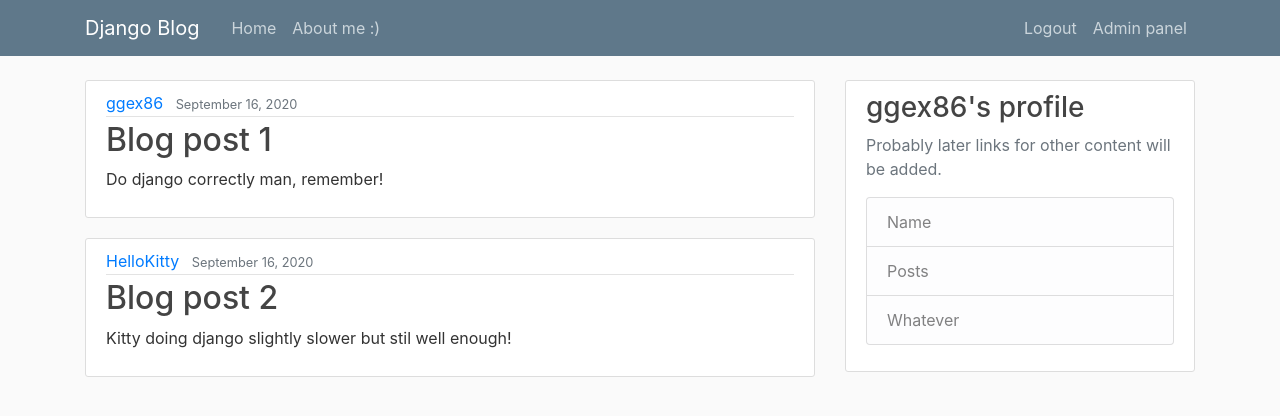
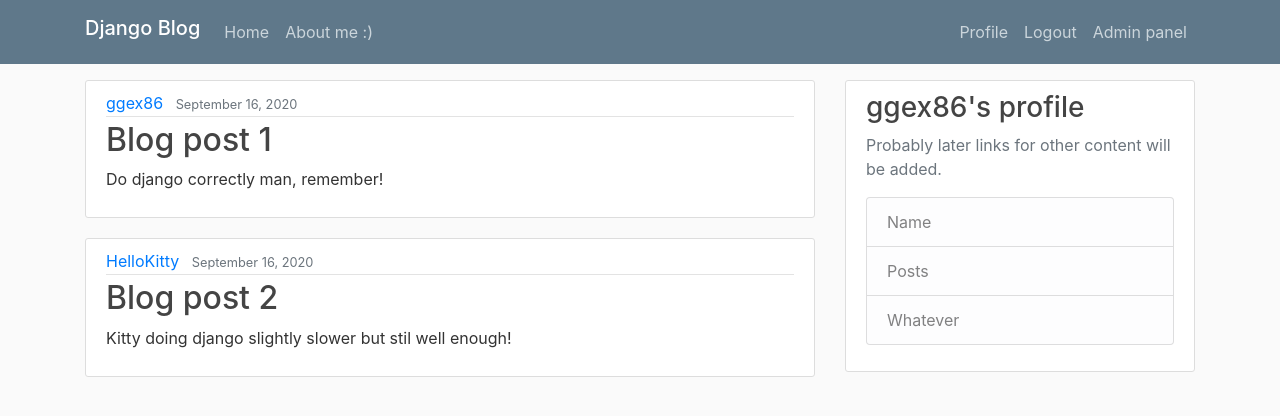
Before and after one commit to ggEx86/djangoProject, a Django app: page / in a window 1280 px wide. Shown: the top 416 px of the page. Run offline with Django 3.2, Linux system fonts and the light colour scheme; a user stored in the database is signed in; data comes from the database, SQL or seed files in the repository; both versions use the stored data as it was after the commit; some libraries are stand-ins or nearby versions.

Commit message:
profile site basic view

```diff
--- a/blog/templates/blog/base.html
+++ b/blog/templates/blog/base.html
@@ -25,7 +25,7 @@
 <header class="site-header">
     <nav class="navbar navbar-expand-md navbar-dark bg-steel fixed-top">
         <div class="container">
-            <a class="navbar-brand mr-4" href="{% url 'blog_home' %}">Django Blog</a>
+            <h3 class="navbar-brand">Django Blog</h3>
             <button class="navbar-toggler" type="button" data-toggle="collapse" data-target="#navbarToggle"
                     aria-controls="navbarToggle" aria-expanded="false" aria-label="Toggle navigation">
                 <span class="navbar-toggler-icon"></span>
@@ -38,6 +38,7 @@
                 <!-- Navbar Right Side -->
                 <div class="navbar-nav">
                     {% if user.is_authenticated %}
+                        <a class="nav-item nav-link" href="{% url 'user_profile' %}">Profile</a>
                         <a class="nav-item nav-link" href="{% url 'logout_user' %}">Logout</a>
                     {% else %}
                         <a class="nav-item nav-link" href="{% url 'login_user' %}">Login</a>
@@ -68,7 +69,7 @@
         {% if user.is_authenticated %}
             <div class="col-md-4">
                 <div class="content-section">
-        <h3>{{ user.username}}'s profile</h3>
+                    <h3>{{ user.username }}'s profile</h3>
                     <p class='text-muted'>Probably later links for other content will be added.
                     <ul class="list-group">
                         <li class="list-group-item list-group-item-light">Name</li>
--- a/djangoProject/settings.py
+++ b/djangoProject/settings.py
@@ -126,4 +126,6 @@ STATIC_URL = '/static/'
 # Crispy form bootstrap config
 CRISPY_TEMPLATE_PACK = 'bootstrap4'
 
+# Login config parameters
 LOGIN_REDIRECT_URL = 'blog_home'
+LOGIN_URL = 'login_user'
--- a/djangoProject/urls.py
+++ b/djangoProject/urls.py
@@ -24,4 +24,5 @@ urlpatterns = [
     path('register/', user_views.register, name='register_user'),
     path('login/', auth_views.LoginView.as_view(template_name='users/login.html'), name='login_user'),
     path('logout/', auth_views.LogoutView.as_view(template_name='users/logout.html'), name='logout_user'),
+    path('profile/', user_views.profile, name='user_profile'),
 ]
--- /dev/null
+++ b/users/templates/users/profile.html
@@ -0,0 +1,5 @@
+{% extends "blog/base.html" %}
+{% load crispy_forms_tags %}
+{% block content %}
+    <h1>{{ user.username }}</h1>
+{% endblock content %}
--- a/users/views.py
+++ b/users/views.py
@@ -1,6 +1,7 @@
 from django.shortcuts import render, redirect
 from .forms import UserRegisterForm
 from django.contrib import messages
+from django.contrib.auth.decorators import login_required
 
 
 def register(request):
@@ -14,3 +15,8 @@ def register(request):
     else:
         creation_form = UserRegisterForm ()
     return render(request, 'users/register.html', {'form': creation_form})
+
+
+@login_required
+def profile(request):
+    return render(request, 'users/profile.html')
```
Also changed, not shown: db.sqlite3. Lines whose indentation alone changed are shown as unchanged.
